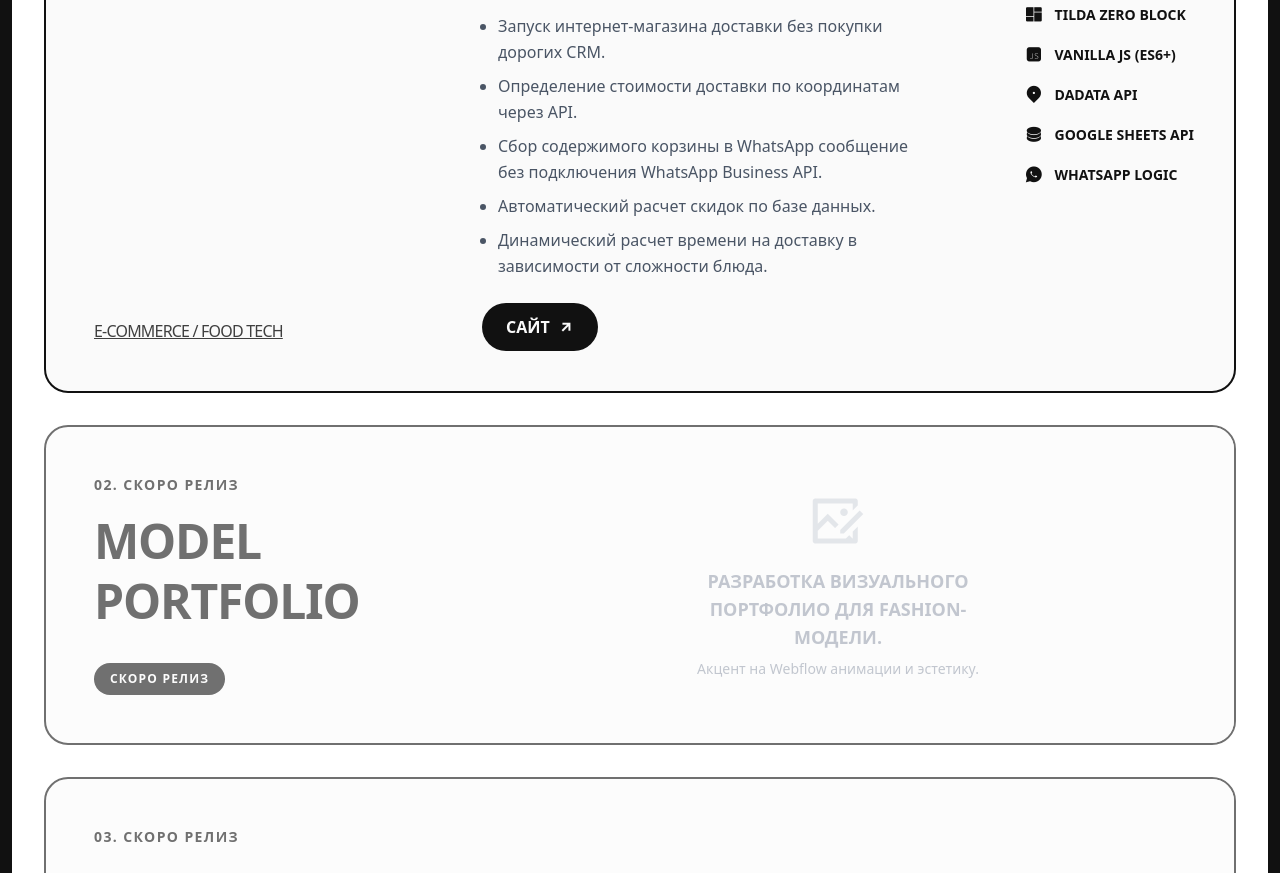
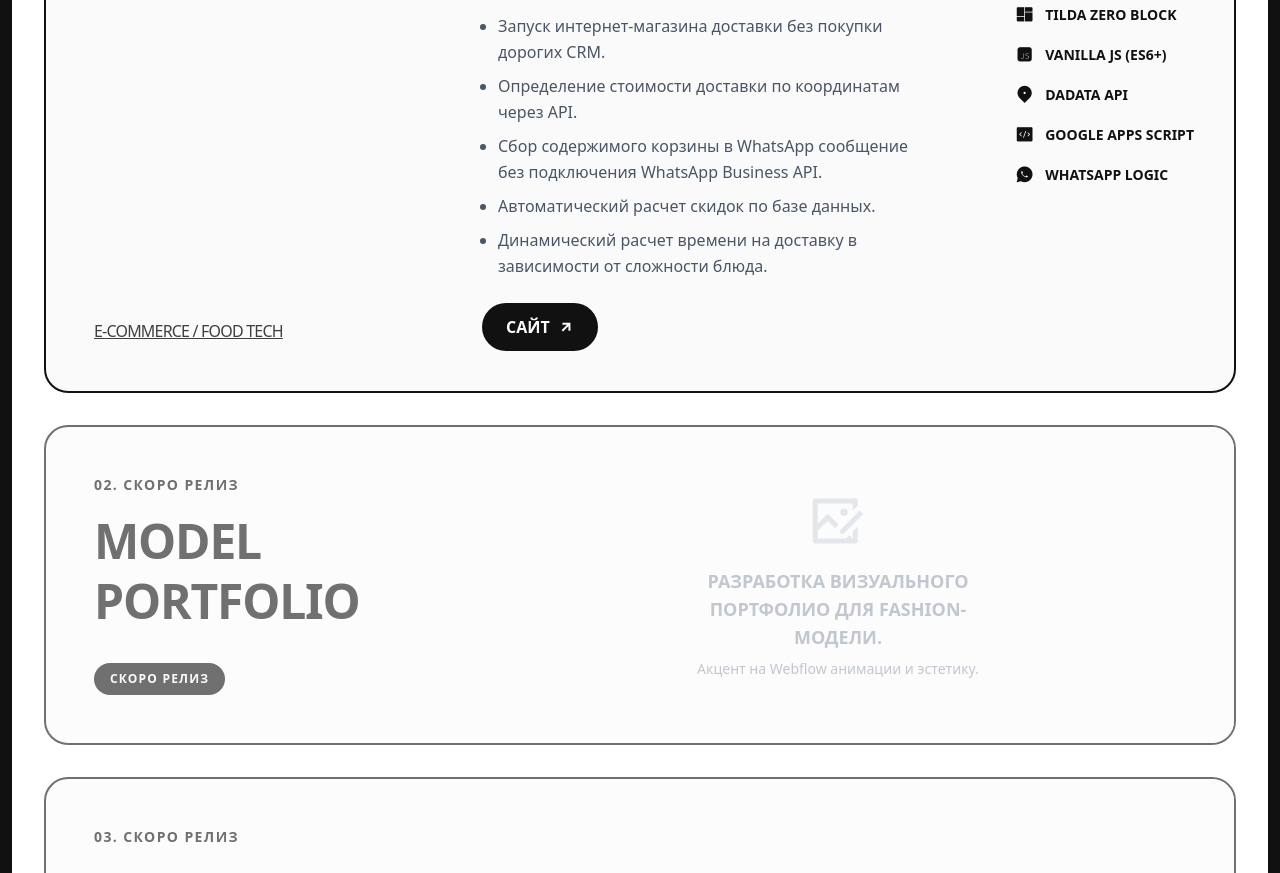
Before and after one commit to abzalt1/abzalt1.github.io, a Next.js app: page / in a window 1280 px wide. Shown: the part 1684-2557 px from the top of the page. Built offline with nearby package versions, Linux system fonts and the light colour scheme.

Commit message:
feat: update MY-COOK project stack to use 'Google Apps Script' for better technical accuracy

```diff
--- a/src/components/Projects.tsx
+++ b/src/components/Projects.tsx
@@ -132,7 +132,7 @@ export default function Projects({ onOpenLightbox }: { onOpenLightbox: (src: str
                 { icon: "ri-layout-masonry-fill", name: "Tilda Zero Block", info: "Гибкая верстка уникальных блоков." },
                 { icon: "ri-javascript-fill", name: "Vanilla JS (ES6+)", info: "Логика корзины и калькулятора доставки." },
                 { icon: "ri-map-pin-2-fill", name: "DaData API", info: "Геокодинг адресов и определение зон." },
-                { icon: "ri-database-2-fill", name: "Google Sheets API", info: "Управление товарами и скидками (CMS)." },
+                { icon: "ri-code-box-fill", name: "Google Apps Script", info: "Custom API для системы лояльности и динамических скидок." },
                 { icon: "ri-whatsapp-fill", name: "WhatsApp Logic", info: "Формирование заказа в мессенджер." }
             ]
         },
```
